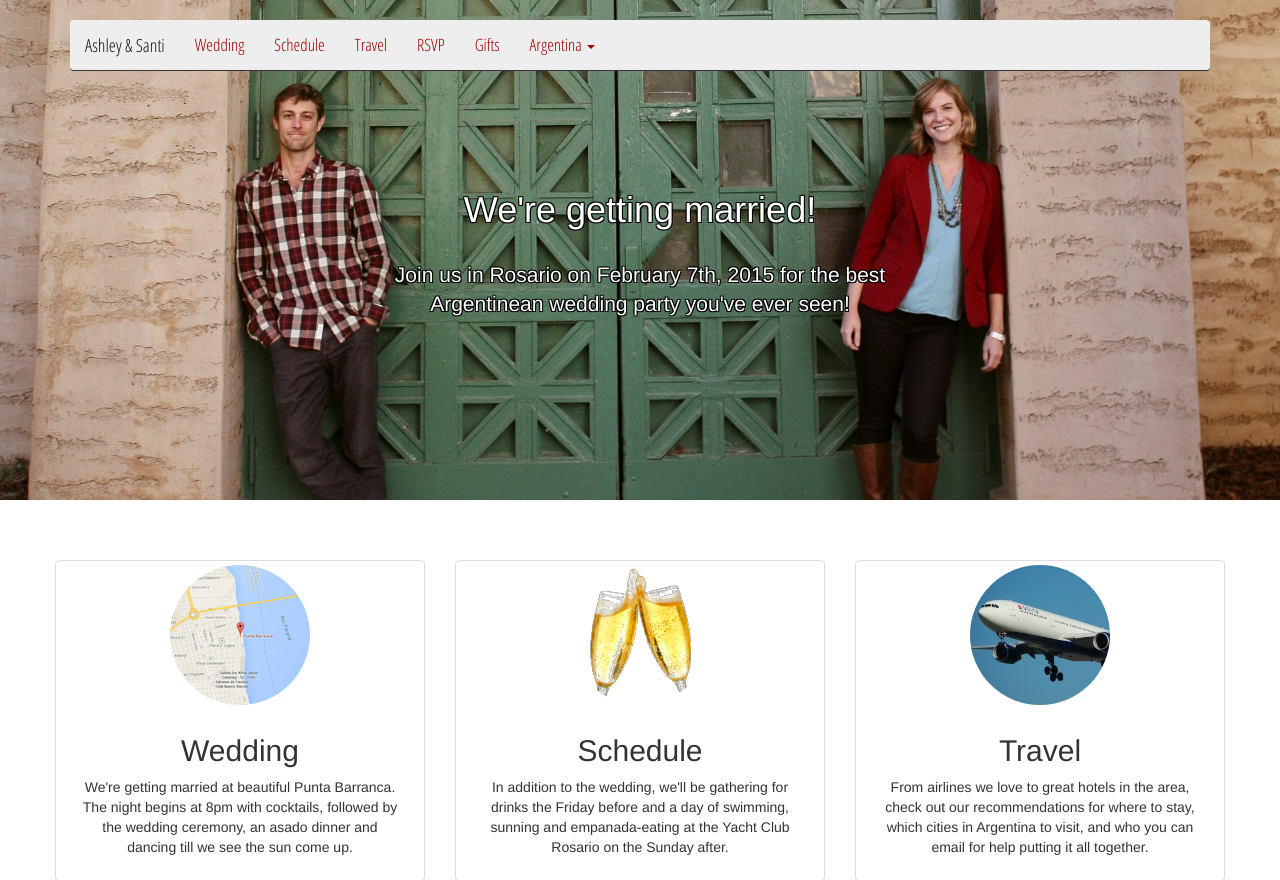
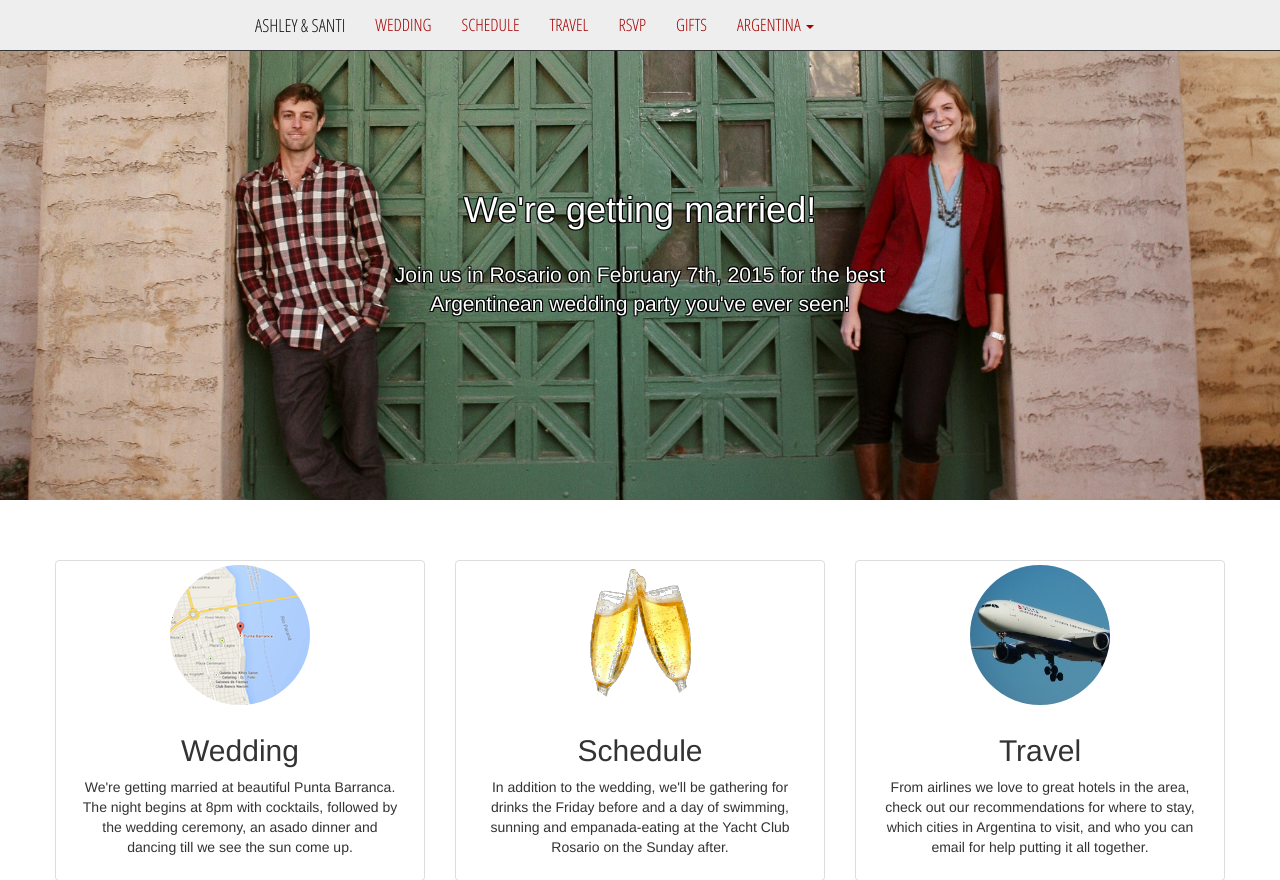
Before and after one commit to burdzwastaken/ashley.santi.io, a Flask app: page / in a window 1280 px wide. Shown: the top 880 px of the page. Run offline with Flask 2, Linux system fonts and the light colour scheme; some libraries are stand-ins or nearby versions; some web fonts are replaced.

Commit message:
navbar improvements

```diff
--- a/static/css/main.css
+++ b/static/css/main.css
@@ -25,6 +25,7 @@ body {
 .navbar-wrapper .container {
   padding-right: 0;
   padding-left: 0;
+  text-transform: uppercase;
 }
 .navbar-wrapper .navbar {
   padding-right: 15px;
@@ -163,10 +164,6 @@ a.thumbnail:focus {
     padding-left: 0;
   }
 
-  /* Navbar positioning foo */
-  .navbar-wrapper {
-    margin-top: 20px;
-  }
   .navbar-wrapper .container {
     padding-right: 15px;
     padding-left:  15px;
@@ -174,11 +171,6 @@ a.thumbnail:focus {
   .navbar-wrapper .navbar {
     padding-right: 0;
     padding-left:  0;
-  }
-
-  /* The navbar becomes detached from the top, so we round the corners */
-  .navbar-wrapper .navbar {
-    border-radius: 4px;
   }
 
   /* Bump up size of carousel content */
@@ -196,6 +188,9 @@ a.thumbnail:focus {
 @media (min-width: 992px) {
   .featurette-heading {
     margin-top: 120px;
+  }
+  .navbar-wrapper .container {
+    width: 800px;
   }
 }
 
--- a/templates/layout.html
+++ b/templates/layout.html
@@ -22,8 +22,6 @@
   <body>
 
     <div class="navbar-wrapper">
-      <div class="container">
-
       <div class="navbar navbar-inverse navbar-static-top" role="navigation">
         <div class="container">
           <div class="navbar-header">
@@ -55,8 +53,6 @@
           </div>
         </div>
       </div>
-
-      </div>
     </div>
 
     <div id="content">{% block content %}{% endblock %}</div>
```
Lines whose indentation alone changed are shown as unchanged.
